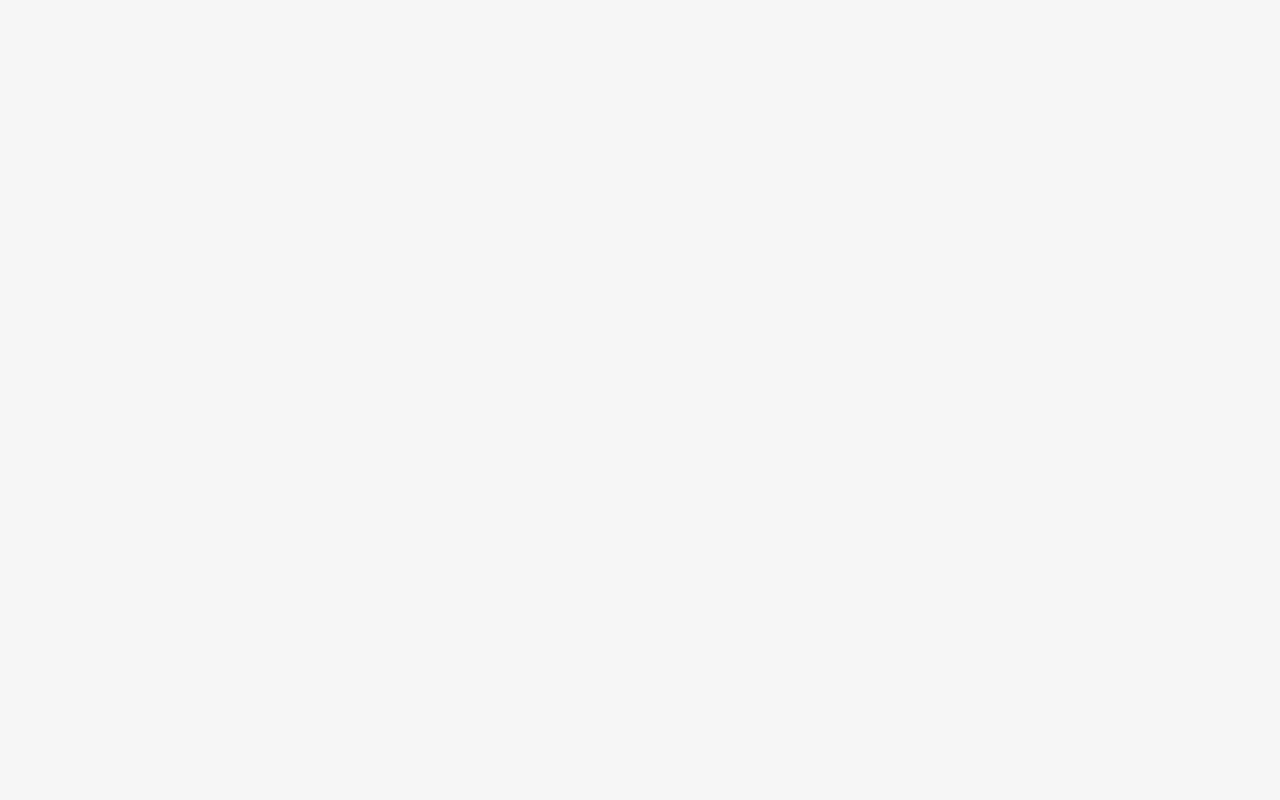
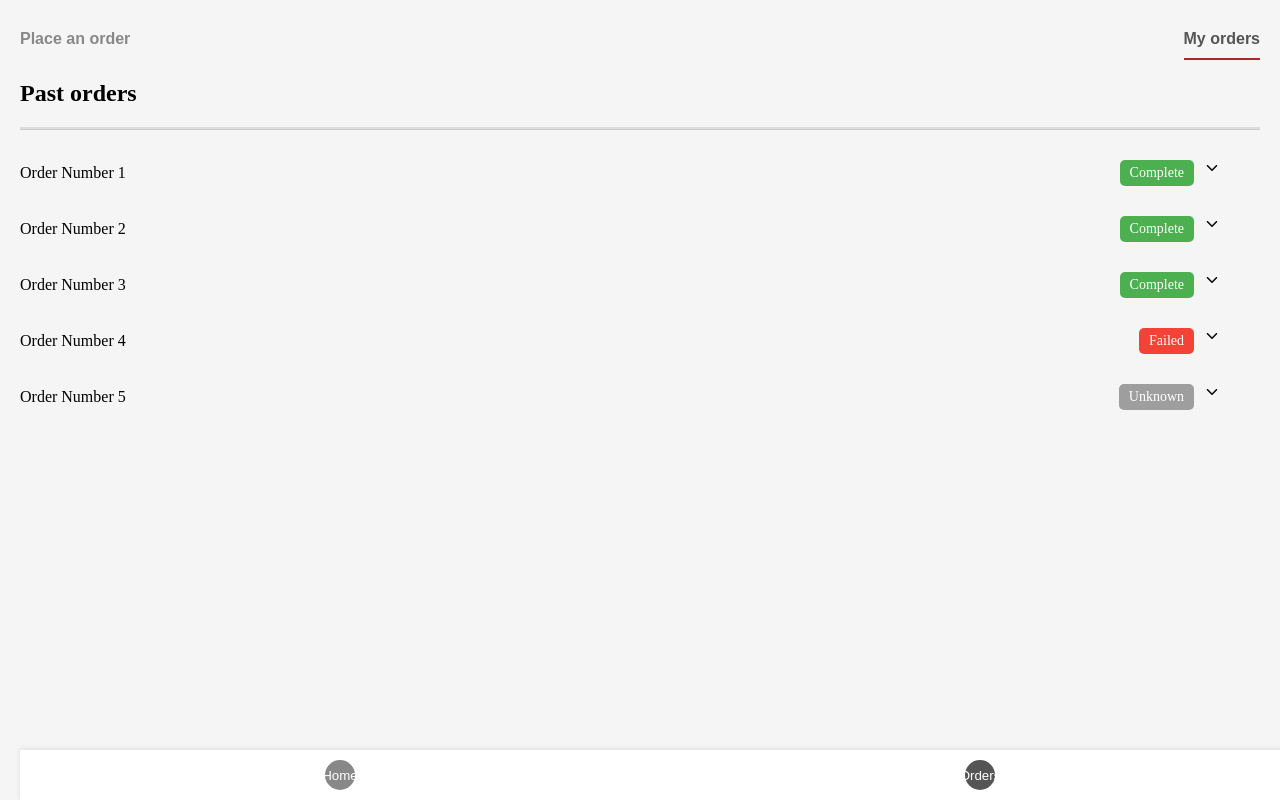
Before and after one commit to Duane-BBD/BBD-coffee-application, a React (Create React App) app in the folder react/: page /my-order in a window 1280 px wide. Before the commit this address had no page. Built offline with nearby package versions, Linux system fonts and the light colour scheme.

Commit message:
updated OrdersHeader component

```diff
--- a/react/src/App.js
+++ b/react/src/App.js
@@ -6,7 +6,7 @@ import UserLanding from "./ui/user/UserLanding";
 import AllOffices from "./ui/user/components/AllOffices";
 
 import ProductDetails from "./ui/user/components/ProductDetails";
-import Navbar from "./ui/user/components/Navbar";
+import CombinedOrders from "./ui/user/components/CombinedOrders";
 function App() {
   return (
     <BrowserRouter>
@@ -14,7 +14,7 @@ function App() {
             <Route exact path="/" element={<AllOffices/>} />
             <Route exact path="/product" element={<Products/>} />
             <Route exact path="/productdetail" element={<ProductDetails/>}/>
-            <Route exact path="/navbar" element={<Navbar/>}/>
+            <Route exact path="/my-order" element={<CombinedOrders/>}/>
 
         </Routes>
 
--- a/react/src/ui/user/components/CombinedOrders.js
+++ b/react/src/ui/user/components/CombinedOrders.js
@@ -1,6 +1,7 @@
+// src/components/CombinedOrders.js
 import React from 'react';
 import PropTypes from 'prop-types';
-import { Link } from 'react-router-dom';
+import Header from '../components/OrdersHeader';
 import '../static/CombinedOrders.css';
 import { IoIosArrowDown } from 'react-icons/io';
 
@@ -52,7 +53,7 @@ const CombinedOrders = () => {
 
   return (
     <div className="order-list">
-
+      <Header /> {/* Use the Header component */}
       <section>
         <h2>Past orders</h2>
         <hr className="section-divider" />
--- /dev/null
+++ b/react/src/ui/user/components/OrdersHeader.js
@@ -0,0 +1,18 @@
+import React from 'react';
+import { Link } from 'react-router-dom';
+import '../static/CombinedOrders.css';
+
+const Header = () => {
+  return (
+    <header>
+      <Link to="/place-order">
+        <button className="tab">Place an order</button>
+      </Link>
+      <Link to="/orders">
+        <button className="tab active">My orders</button>
+      </Link>
+    </header>
+  );
+};
+
+export default Header;
--- a/react/src/ui/user/static/CombinedOrders.css
+++ b/react/src/ui/user/static/CombinedOrders.css
@@ -14,14 +14,21 @@ header {
   text-align: center;
   background: none;
   border: none;
-  font-size: 16px;
+  font-size: 1rem;
+  font-weight: 600;
   color: #888;
   border-bottom: 2px solid transparent;
+  cursor: pointer;
+  transition: border-bottom 0.3s ease;
+}
+
+.tab:hover {
+  border-bottom: 2px solid brown;
 }
 
 .tab.active {
   color: #555;
-  border-bottom: 2px solid #555;
+  border-bottom: 2px solid brown;
 }
 
 section {
```
